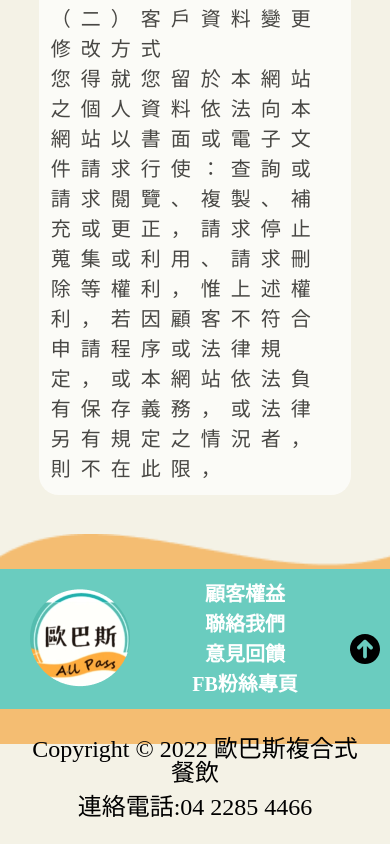
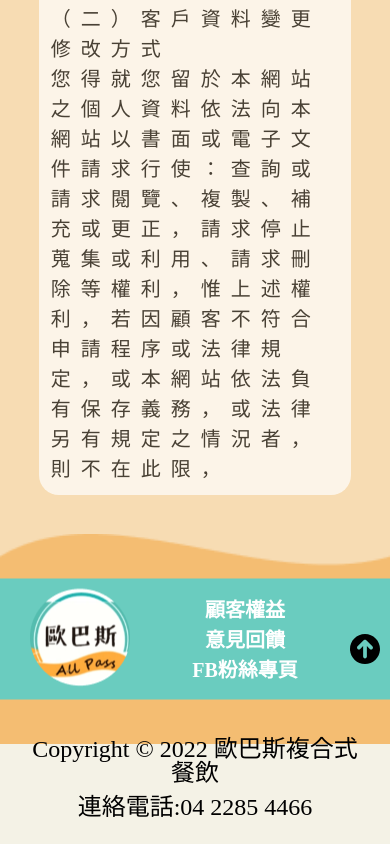
Before and after one commit to chienniman/allpass_project, a plain HTML site: page front_end_page/right_of_customer.html in a window 390 px wide. Shown: the part 4176-5020 px from the top of the page. Drawn offline with Linux system fonts and the light colour scheme.

Commit message:
刪除footer聯絡我們
cursor無法顯示

```diff
--- a/front_end_page/right_of_customer.html
+++ b/front_end_page/right_of_customer.html
@@ -180,9 +180,6 @@
                 <a href="right_of_customer.html"> 顧客權益 </a>
               </li>
               <li class="link">
-                <a href="#"> 聯絡我們 </a>
-              </li>
-              <li class="link">
                 <a href="feedback.html"> 意見回饋 </a>
               </li>
               <li class="link">
--- a/scss/drink_list.scss
+++ b/scss/drink_list.scss
@@ -384,12 +384,24 @@ body,.company_and_phone{
     text-decoration: none;
   }
   height: 220px;
-  background: #6ACCBF;
-  // max-width: 1920px;
+  background-image: url("../pics/wave.png");
+  background-size: cover;
+  // max-width: 1003px;
   margin: 0 auto;
   display: flex;
   justify-content: center;
   position: relative;
+  @media(max-width:768px){
+    height: 250px;
+    background-image: url('../pics/wave_md.png');
+  }
+  @media(max-width:576px){
+    background-image: url('../pics/wave_sm.png');
+  }
+  @media(max-width:425px){
+    background-image: url('../pics/wave_ssm.png');
+    height: 210px;
+  }
   // 頁尾的內容部分
   .footer_content {
     // 頁尾波浪型裝飾
--- a/scss/right_of_customer.scss
+++ b/scss/right_of_customer.scss
@@ -29,9 +29,10 @@ $secondary_color: #6accbf;
 }
 body {
   background: $primary_color;
-  background-image: url("../pics/bkgd.png");
+  background-image: url("../pics/right_of_customer/bkgd.png");
   background-repeat: no-repeat;
   background-size: cover;
+  cursor: url('../pics/right_of_customer/unknown.ico'), default;
 }
 // 頁首固定在視窗上方
 #header {
@@ -188,10 +189,65 @@ body {
     }
   }
 }
+// 顧客權益
+// 文字白色方塊背景
+.right_of_customer{
+  width: 80%;
+  background-color: #ffffff;
+  border-radius: 20px;
+  opacity: 70%;
+  margin: 10% auto;
+  padding: 3%;
+  position: relative;
+  // 文字設定
+  .text_color{
+    letter-spacing:10px;
+    line-height: 30px;
+  }
+  // 大標題
+  .right_of_inner_title{
+    width: 100%;
+    font-size: 36px;
+    text-align: center;
+    padding: 2%;
+  }
+  // 大標上日期
+  .right_of_inner_title::before{
+    content:" 2020 / 05 / 10 ";
+    display:block;
+    font-size: 24px;
+    padding: 0 0 32px 0;
+    color: #727272;
+    @media (max-width:768px){
+      font-size: 15px;
+      padding: 0 0 25px 0;
+    }
+    @media (max-width:500px){
+      font-size: 12px;
+    }
+  }
+  // 我是分隔線
+  .line::before{
+    content:" ";
+    display:block;
+    width: 100%;
+    border-top: 2px solid black;
+    padding: 2% 0;
+  }
+  // 內文中小標
+  .right_of_inner_text_title{
+    font-size: 20px;
+    font-weight: bold;
+    padding: 3% 0 2% 0;
+  }
+  // 內文
+  .right_of_inner_text{
+    font-size: 20px;
+  }
+}
 // 頁尾
 #footer {
   height: 220px;
-  background: $primary_color;
   background-image: url("../pics/wave.png");
   @media(max-width:768px){
     height: 250px;
@@ -289,60 +345,3 @@ body {
     position: absolute;
   }
 }
-// ----------------------MAIN----------------------------
-
-// 文字白色方塊背景
-.right_of_customer{
-  width: 80%;
-  background-color: #ffffff;
-  border-radius: 20px;
-  opacity: 70%;
-  margin: 10% auto;
-  padding: 3%;
-  position: relative;
-  // 文字設定
-  .text_color{
-    letter-spacing:10px;
-    line-height: 30px;
-  }
-  // 大標題
-  .right_of_inner_title{
-    width: 100%;
-    font-size: 36px;
-    text-align: center;
-    padding: 2%;
-  }
-  // 大標上日期
-  .right_of_inner_title::before{
-    content:" 2020 / 05 / 10 ";
-    display:block;
-    font-size: 24px;
-    padding: 0 0 32px 0;
-    color: #727272;
-    @media (max-width:768px){
-      font-size: 15px;
-      padding: 0 0 25px 0;
-    }
-    @media (max-width:500px){
-      font-size: 12px;
-    }
-  }
-  // 我是分隔線
-  .line::before{
-    content:" ";
-    display:block;
-    width: 100%;
-    border-top: 2px solid black;
-    padding: 2% 0;
-  }
-  // 內文中小標
-  .right_of_inner_text_title{
-    font-size: 20px;
-    font-weight: bold;
-    padding: 3% 0 2% 0;
-  }
-  // 內文
-  .right_of_inner_text{
-    font-size: 20px;
-  }
-}
```
Also changed, not shown: front_end_page/drink_list.html (+0 -3 lines), front_end_page/feedback.html (+0 -3 lines), front_end_page/mealsindex_fin.html (+0 -3 lines), front_end_page/mealsindex_original.html (+0 -3 lines), front_end_page/position_map.html (+0 -3 lines), front_end_page/story.html (+0 -3 lines), css/drink_list.css, css/right_of_customer.css, pics/right_of_customer/unknown.ico (added), 3 other files.
